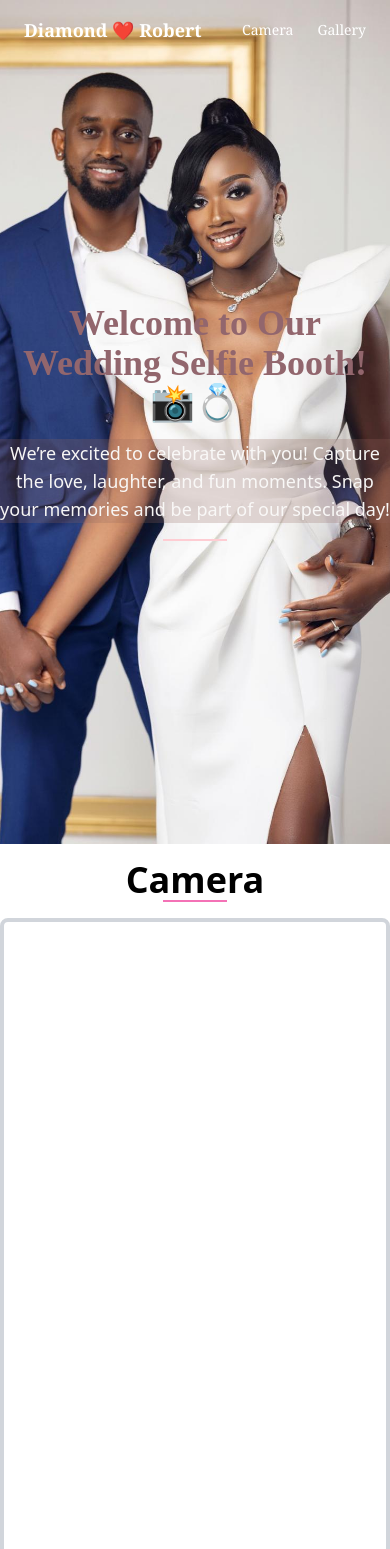
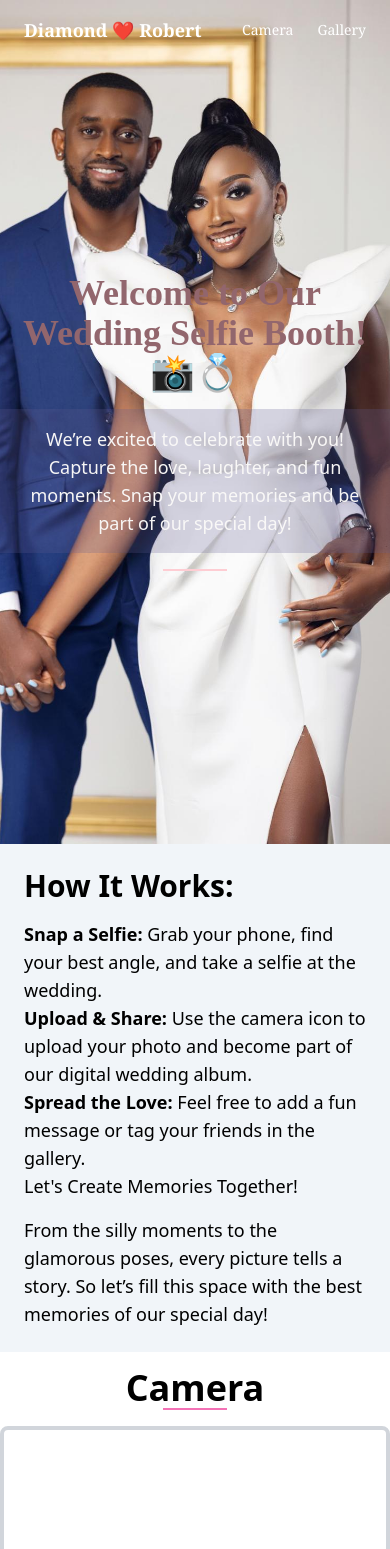
Before and after one commit to adeyem1/selfie-wedding-app, a React (Vite) app: page / in a window 390 px wide. Shown: the top 1549 px of the page. Built offline with nearby package versions, Linux system fonts and the light colour scheme; no server answers.

Commit message:
added the mobile and web main image

```diff
--- a/src/App.css
+++ b/src/App.css
@@ -23,5 +23,5 @@
 .name3{
 
   color: #f9f8f7fc;
-  background-color: rgba(146, 100, 91, 0.243);
+  background-color: rgba(96, 91, 146, 0.243);
 }
--- a/src/App.jsx
+++ b/src/App.jsx
@@ -104,7 +104,7 @@ function App() {
     Welcome to Our Wedding Selfie Booth! 📸💍
     </h1>
 
-    <p className=" name3 mt-4 text-lg sm:text-xl md:text-2xl  ">
+    <p className=" name3 mt-4 text-lg sm:text-xl md:text-2xl p-4 ">
     We’re excited to celebrate with you! Capture the love, laughter, and fun moments. Snap your memories and be part of our special day!
 </p>
 
@@ -114,6 +114,21 @@ function App() {
 
     <div className="mt-4 border-t-2 border-rose-200 w-16 mx-auto"></div>
   </div>
+</div>
+
+<div className="  p-6 mb-4 bg-slate-100">
+  <h1 className="text-3xl sm:text-5xl md:text-6xl font-bold">How It Works:</h1>
+  <p className="mt-4 text-lg sm:text-xl md:text-2xl">
+<ul>
+  <li><b>Snap a Selfie: </b>Grab your phone, find your best angle, and take a selfie at the wedding. </li>
+  <li> <b>Upload & Share: </b>Use the camera icon to upload your photo and become part of our digital wedding album.</li>
+  <li><b>Spread the Love:</b> Feel free to add a fun message or tag your friends in the gallery. <br />
+  Let&apos;s Create Memories Together!</li>
+</ul>
+
+</p>
+<p className="mt-4 text-lg sm:text-xl md:text-2xl">From the silly moments to the glamorous poses, every picture tells a story. So let’s fill this space with the best memories of our special day!
+</p>
 </div>
 
 
```
